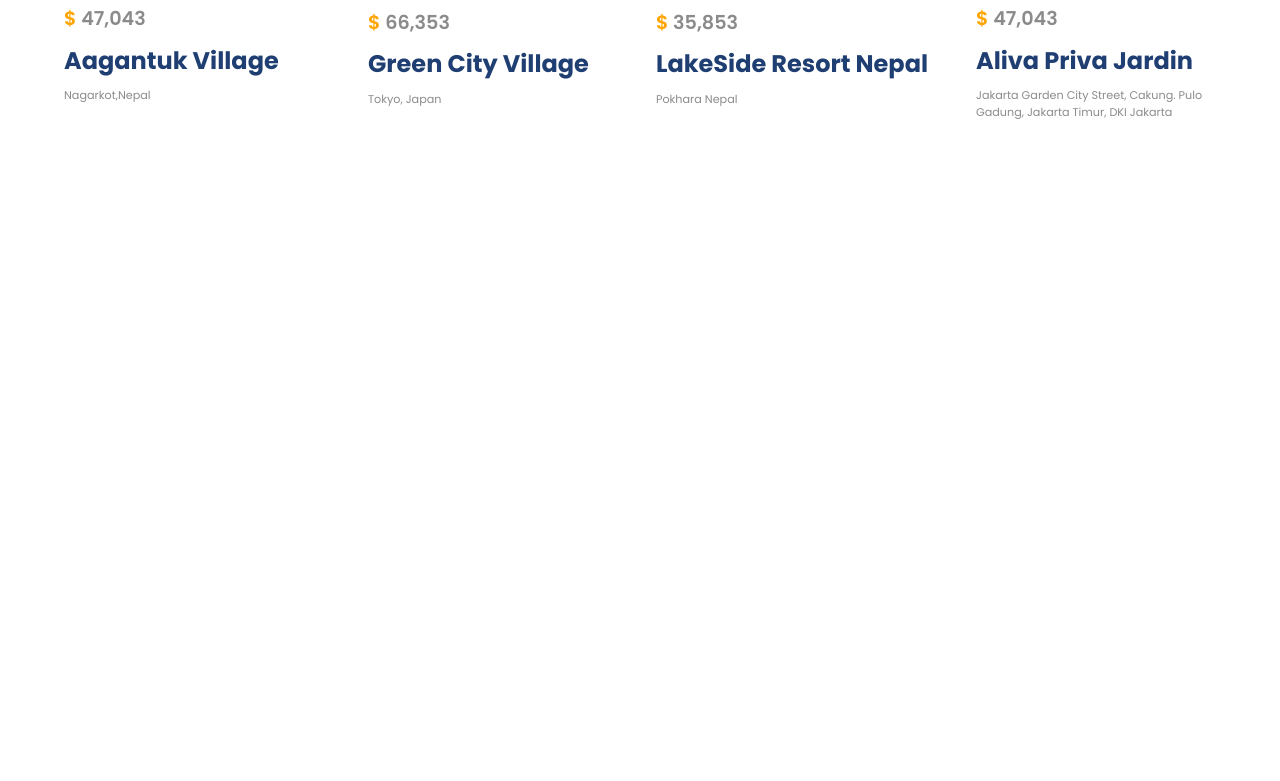
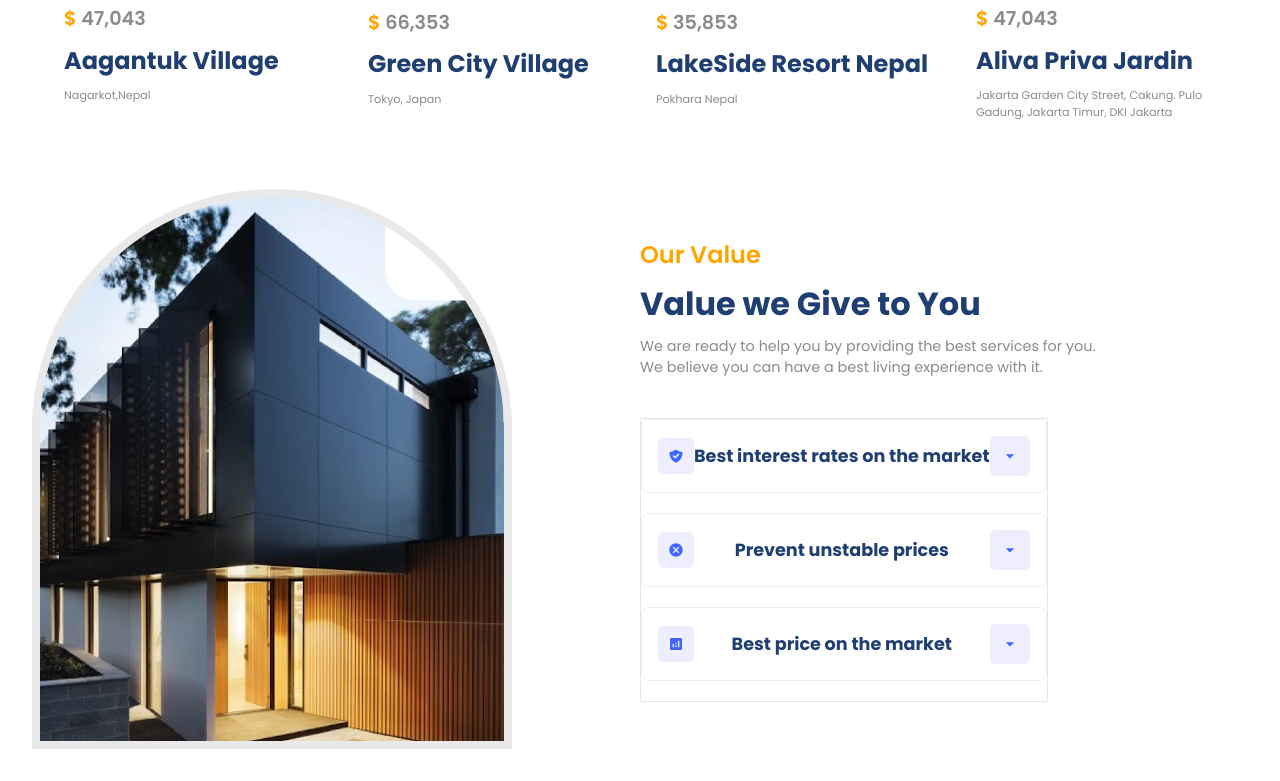
Before and after one commit to paudel54/RealState, a React (Create React App) app in the folder realstate/: page / in a window 1280 px wide. Shown: the part 1227-2008 px from the top of the page. Before the commit the page ends 1384 px from the top, so only its background shows below. Built offline with nearby package versions, Linux system fonts and the light colour scheme.

Commit message:
added accrodian section

```diff
--- a/realstate/src/App.js
+++ b/realstate/src/App.js
@@ -3,6 +3,7 @@
 import './App.css'
 import Companies from './components/Companies/Companies';
 import Residencies from './components/Residencies/Residencies';
+import Value from './components/Value/Value';
 function App() {
   return (
     <div className='App'>
@@ -13,6 +14,7 @@
       </div>
       <Companies />
       <Residencies />
+      <Value />
     </div>
   );
 }
--- /dev/null
+++ b/realstate/src/components/Value/Value.css
@@ -0,0 +1,52 @@
+.image-container {
+  border: 8px solid rgb(232 232 232 / 93%);
+}
+
+.v-container > div {
+  /* making equal section for both with flex 1  */
+  flex: 1;
+}
+
+.v-right {
+  gap: 0.5rem;
+}
+
+.accordion {
+  margin-top: 2rem;
+  boarder: none;
+}
+
+.accordionItem {
+  background: white;
+  border: 0.8px solid rgba(128, 128, 128, 0.143);
+  border-radius: 8px;
+  overflow: hidden;
+  margin-bottom: 20px;
+}
+
+.accordionItem.expanded {
+  box-shadow: var(--shadow);
+  border-radius: 6px;
+}
+
+.accordionButton {
+  background: white;
+  padding: 1rem;
+  width: 100%;
+  justify-content: space-between;
+  curosr: pointer;
+}
+
+.icon {
+  padding: 10px;
+  background: #eeeeff;
+  border-radius: 5px;
+}
+
+.icon svg {
+  fill: var(--blue);
+}
+
+.accordionButton .primaryText {
+  font-size: 1.1rem;
+}
--- /dev/null
+++ b/realstate/src/components/Value/Value.jsx
@@ -0,0 +1,76 @@
+import React, { useState } from "react";
+import {
+  Accordion,
+  AccordionItem,
+  AccordionItemHeading,
+  AccordionItemButton,
+  AccordionItemPanel,
+  AccordionItemState,
+} from "react-accessible-accordion";
+import "react-accessible-accordion/dist/fancy-example.css";
+import { MdOutlineArrowDropDown } from "react-icons/md";
+import data from "../../utils/accordion";
+import "./Value.css";
+
+const Value = () => {
+  const [className, setClassName] = useState(null);
+  console.log("Checking state of classname", className);
+  return (
+    <section className="v-wrapper">
+      <div className="paddings innerWidth flexCenter v-container">
+        {/* Left */}
+        <div className="v-left">
+          <div className="image-container">
+            <img src="./value.png" alt="img" />
+          </div>
+        </div>
+        {/* Right */}
+        <div className="flexColStart v-right">
+          <span className="orangeText">Our Value</span>
+          <span className="primaryText">Value we Give to You</span>
+          <span className="secondaryText">
+            We are ready to help you by providing the best services for you.
+            <br />
+            We believe you can have a best living experience with it.
+          </span>
+
+          <Accordion allowMultipleExpanded={false} preExpanded={[0]}>
+            {data.map((item, i) => {
+              return (
+                <AccordionItem
+                  className={`accordionItem ${className}`}
+                  key={i}
+                  uid={i}
+                >
+                  <AccordionItemHeading>
+                    <AccordionItemButton className="flexCenter accordionButton">
+                      {/* this compo checks the sate if opened or not */}
+                      <AccordionItemState>
+                        {({ expanded }) =>
+                          expanded
+                            ? setClassName("expanded")
+                            : setClassName("collapsed")
+                        }
+                      </AccordionItemState>
+                      <div className="flexCenter icon">{item.icon}</div>
+                      <span className="primaryText">{item.heading}</span>
+                      <div className="flexCenter icon">
+                        <MdOutlineArrowDropDown size={20} />
+                      </div>
+                    </AccordionItemButton>
+                  </AccordionItemHeading>
+
+                  <AccordionItemPanel>
+                    <p className="secondaryText">{item.detail}</p>
+                  </AccordionItemPanel>
+                </AccordionItem>
+              );
+            })}
+          </Accordion>
+        </div>
+      </div>
+    </section>
+  );
+};
+
+export default Value;
```
